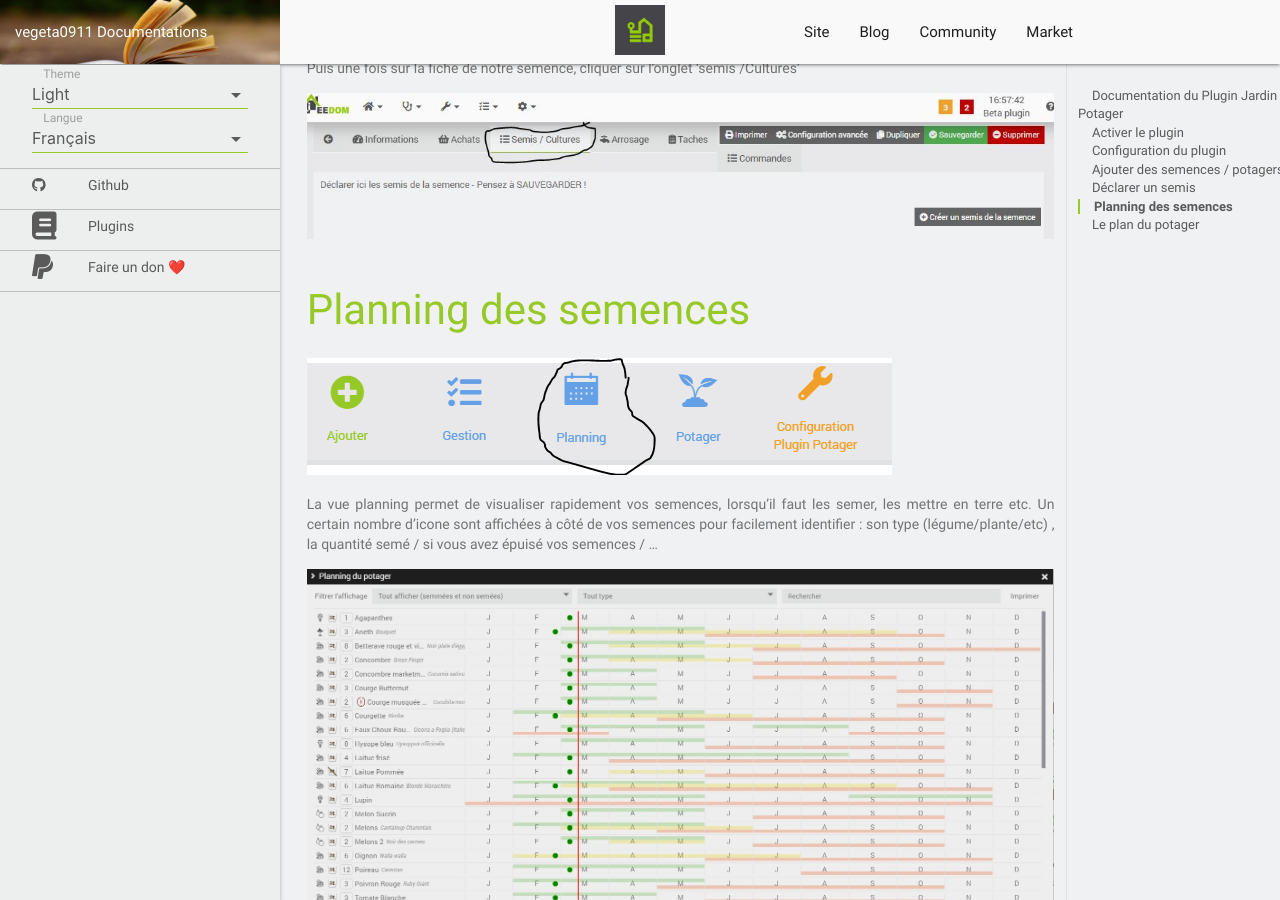
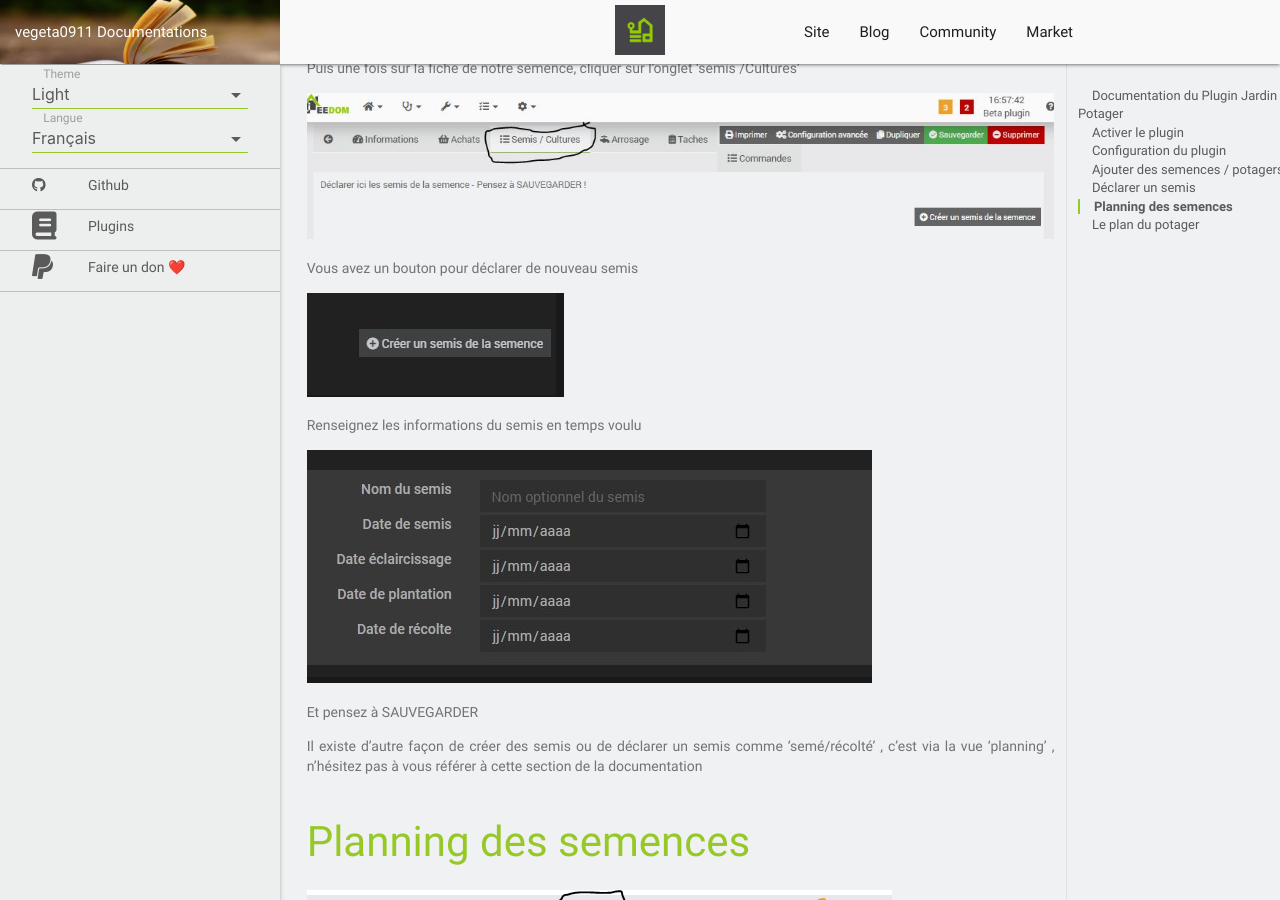
Before and after one commit to vegeta0911/documentation, a Jekyll site: the page built from plugins/fr_FR/Jardin/index.md, in a window 1280 px wide and 900 px high, scrolled down 2834 px. Built offline with Jekyll 4.4.1, drawn with Linux system fonts in a browser that asks for light colours; nearby versions of some CDN libraries; our own code applies the rules of GitHub Pages for plain Markdown files; library files that are not in the unit come from our copies.

Commit message:
Update index.md

```diff
--- a/plugins/fr_FR/Jardin/index.md
+++ b/plugins/fr_FR/Jardin/index.md
@@ -77,6 +77,18 @@ pour ce faire, il faut se rendre sur la fiche de la semence -> Onglet Gestion ->
 Puis une fois sur la fiche de notre semence, cliquer sur l'onglet 'semis /Cultures'
 
 ![enter image description here](../../images/Jardin/semis.JPG)
+
+Vous avez un bouton pour déclarer de nouveau semis
+
+![enter image description here](../../images/Jardin/n_semis.jpg)
+
+Renseignez les informations du semis en temps voulu
+
+![enter image description here](../../images/Jardin/i_semis.jpg)
+
+Et pensez à SAUVEGARDER
+
+Il existe d'autre façon de créer des semis ou de déclarer un semis comme 'semé/récolté' , c'est via la vue 'planning' , n'hésitez pas à vous référer à cette section de la documentation
 
 Planning des semences
 ===
```
